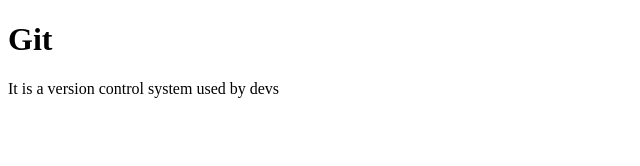
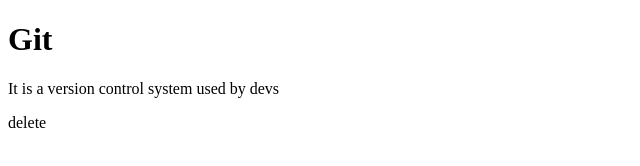
Before and after one commit to afrah-nazar/first_repo, a plain HTML site: page index.html in a window 1280 px wide. Shown: the full height of the page, 0-640 px from the left. Drawn offline with Linux system fonts and the light colour scheme.

Commit message:
new update

```diff
--- a/index.html
+++ b/index.html
@@ -6,6 +6,7 @@
 <body>
 	<H1> Git </H1>
 	<p> It is a version control system used by devs </p>
+	<p>delete</p>
 
 </body>
 </html>
```
Also changed, not shown: README.txt (added).
